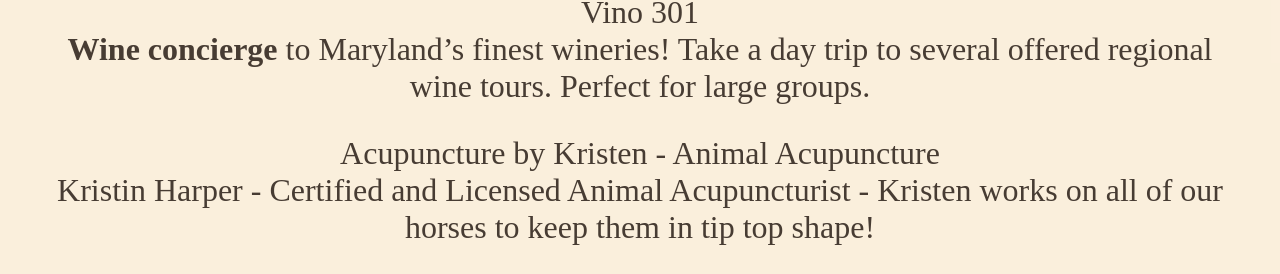
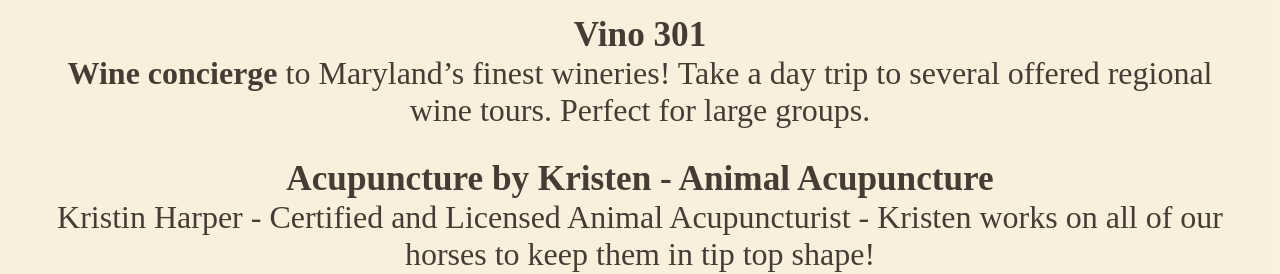
Before and after one commit to Matt-LaRochelle/carriage, a React (Create React App) app: page /links in a window 1280 px wide. Shown: the part 1716-1990 px from the top of the page. Built offline with nearby package versions, Linux system fonts and the light colour scheme; a web font is replaced by a local one.

Commit message:
add image

```diff
--- a/src/components/links/Links.jsx
+++ b/src/components/links/Links.jsx
@@ -26,6 +26,7 @@
                 <p><strong>Wine concierge</strong> to Maryland’s finest wineries! Take a day trip to several offered regional wine tours. Perfect for large groups.</p>
                 <a href="https://acupuncturebykristen.com/">Acupuncture by Kristen - Animal Acupuncture</a>
                 <p>Kristin Harper - Certified and Licensed Animal Acupuncturist - Kristen works on all of our horses to keep them in tip top shape!</p>
+                <img src="https://images.squarespace-cdn.com/content/v1/600dd33c276d9d4dbba3cc19/1618867102486-919S86PO3E5Q0VGF9UJQ/165788672_1533508266819903_2010671814181616594_n.jpeg?format=1500w" />
             </div>
         </div>
     );
--- a/src/components/links/Links.module.css
+++ b/src/components/links/Links.module.css
@@ -32,6 +32,11 @@
     color:#473C33;
 }
 
+.tan a {
+    font-weight: 900;
+    font-size: 2.2rem;
+}
+
 .tan a:hover {
     color: #4E6C50;
     font-size: 2.3rem;
@@ -41,3 +46,9 @@
 .tan a:active {
     transform: translateY(2px);
 }
+
+.tan img {
+    border-radius: 10px;
+    height: 500px;
+    width: auto;
+}
```
